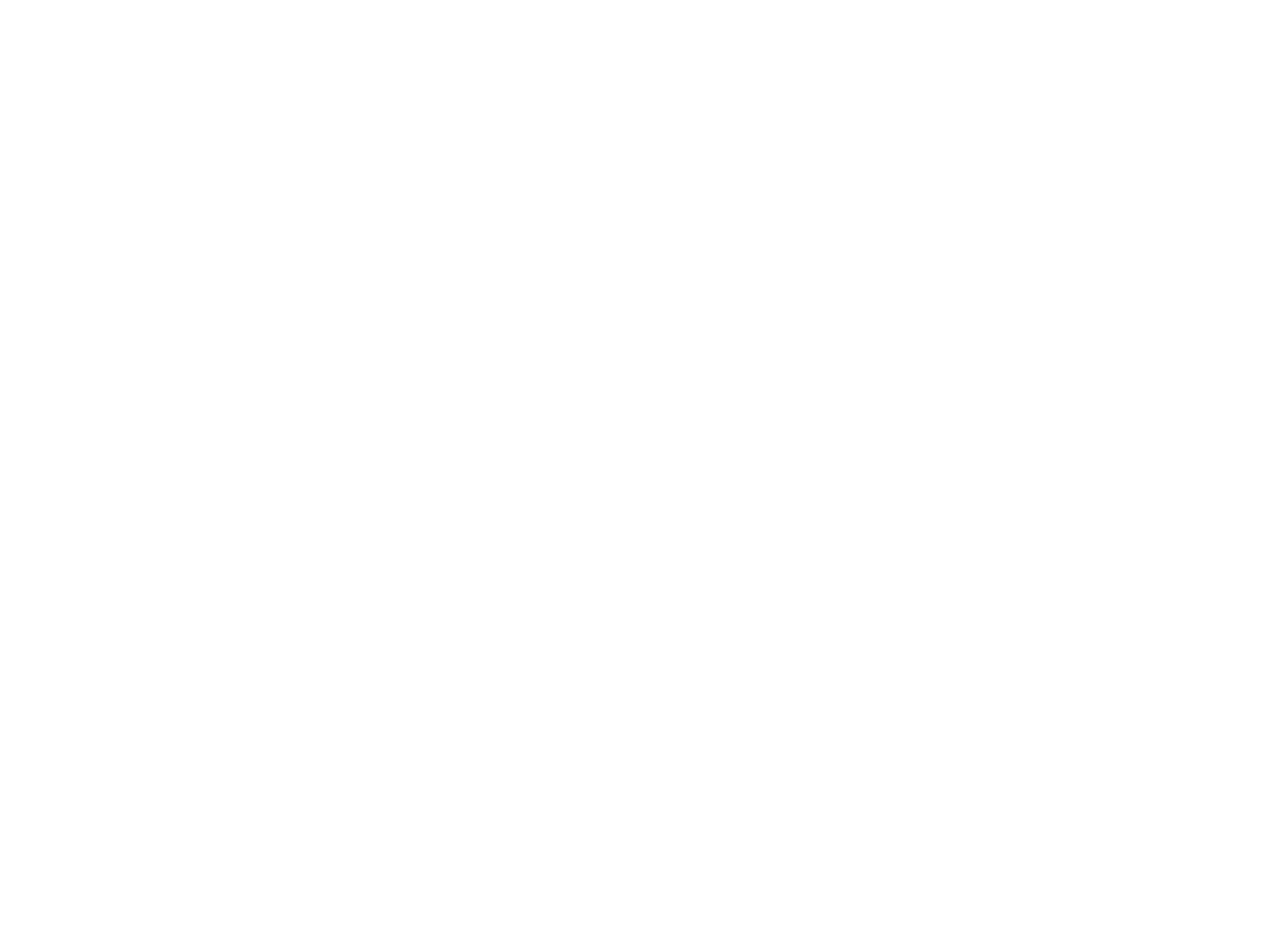
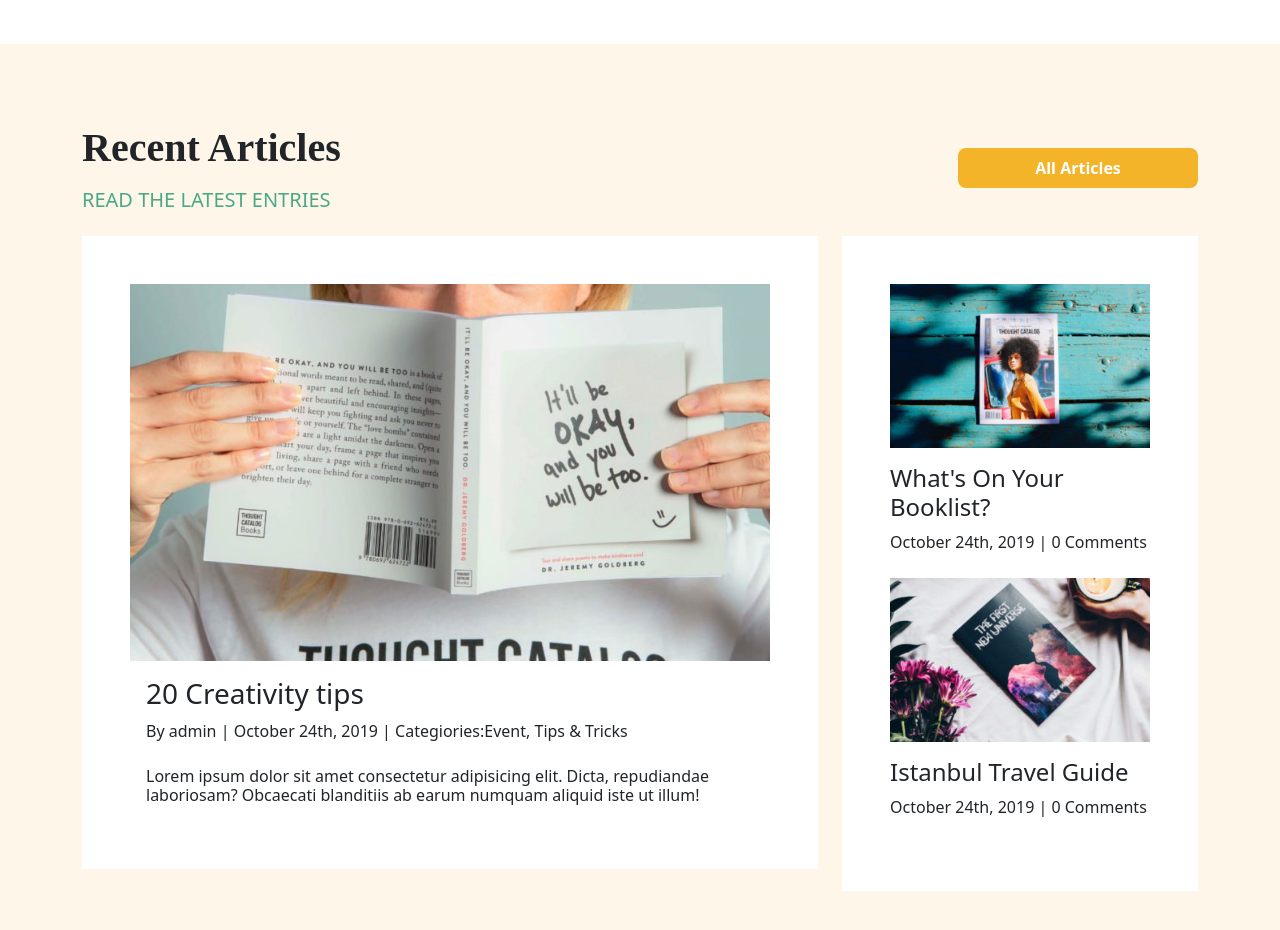
Before and after one commit to FabioVasi/proj-html-vuejs, a Vue app: page / in a window 1280 px wide. Shown: the part 5380-6310 px from the top of the page. Before the commit the page ends 5424 px from the top, so only its background shows below. Built offline with nearby package versions, Linux system fonts and the light colour scheme.

Commit message:
add section 7

```diff
--- a/src/components/AppMain.vue
+++ b/src/components/AppMain.vue
@@ -288,6 +288,59 @@
 
         </section>
 
+        <section class="articles">
+
+            <div class="container">
+                <div class="row">
+
+                    <div class="col-8">
+                        <div class="card bg-transparent border-0">
+                            <h2 class="font fs-1 fw-bold m-0">Recent Articles</h2>
+                            <h5 style="color: #49a987;" class="fw-medium pt-3 pb-4 m-0">READ THE LATEST ENTRIES</h5>
+                        </div>
+                        <div class="card p-5 border-0 rounded-0">
+                            <img src="../assets/img/20-Tips-800x471.jpg" class="card-img-top rounded-0" alt="">
+                            <div class="card-body">
+                                <h3 class="card-title pb-2 m-0">20 Creativity tips</h3>
+                                <p class="card-text mb-4">
+                                    By admin | October 24th, 2019 | Categiories:Event, Tips & Tricks
+                                </p>
+                                <h6 class="m-0">
+                                    Lorem ipsum dolor sit amet consectetur adipisicing elit. Dicta, repudiandae laboriosam? Obcaecati blanditiis ab earum numquam aliquid iste ut illum!
+                                </h6>
+                            </div>
+                        </div>
+                    </div>
+
+                    <div class="col-4">
+                        <div class="card bg-transparent border-0 pb-5">
+                            <button class="read mt-4 align-self-end border-0 text-white rounded-3 fw-bold">
+                                All Articles
+                            </button>
+                        </div>
+                        <div class="card p-5 border-0 rounded-0">
+                            <img src="../assets/img/thumb-13-2x-320x202.jpg" class="card-img-top rounded-0" alt="">
+                            <div class="card border-0">
+                                <h4 class="card-title pt-3 pb-2 m-0">What's On Your Booklist?</h4>
+                                <p class="card-text pb-4">
+                                    October 24th, 2019 | 0 Comments
+                                </p>
+                            </div>
+                            <img src="../assets/img/thumb-08-2x-320x202.jpg" class="card-img-top rounded-0" alt="">
+                            <div class="card border-0">
+                                <h4 class="card-title pt-3 pb-2 m-0">Istanbul Travel Guide</h4>
+                                <p class="card-text pb-4">
+                                    October 24th, 2019 | 0 Comments
+                                </p>
+                            </div>
+                        </div>
+                    </div>
+
+                </div>
+            </div>
+
+        </section>
+
     </main>
 
 </template>
@@ -317,7 +370,7 @@
 
 
 
-    .audible, .upcoming{
+    .audible, .upcoming, .articles{
         background-color: $bfg_section;
     }
     .banner-one{
@@ -369,7 +422,7 @@
 
 
 
-    .upcoming{
+    .upcoming, .articles{
         padding: 80px 0;
     }
     .banner-two{
```
